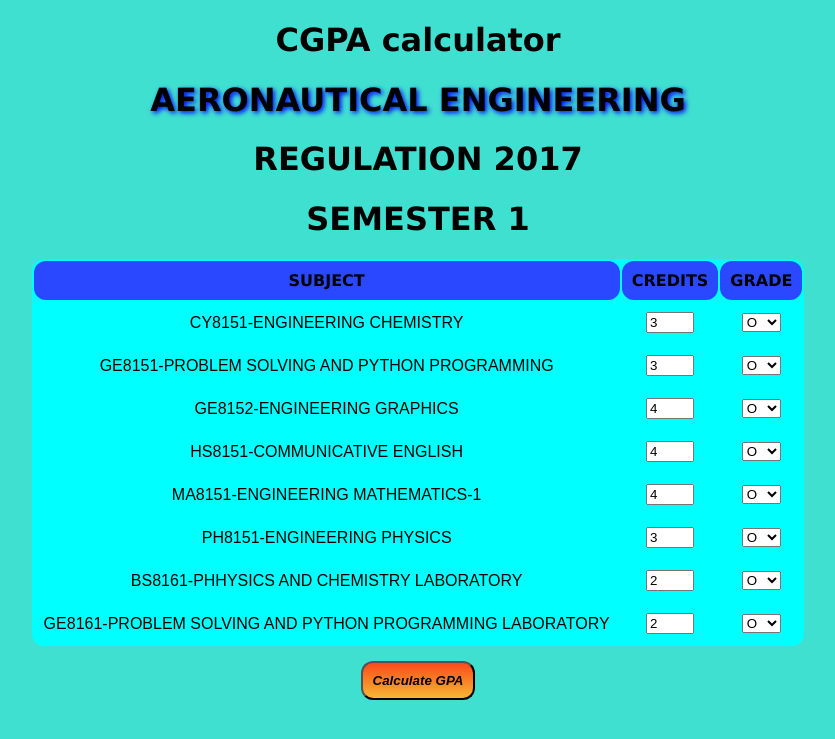
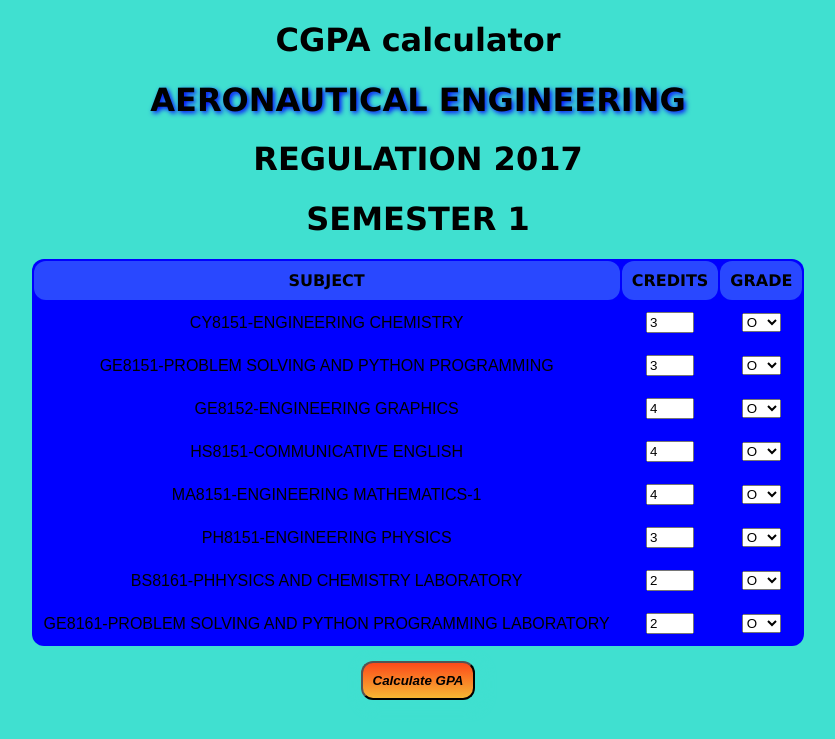
Before and after one commit to AjayRangarajan/getcgpa, a Flask app: a page that uses templates/aero_sem1.html in a window 1280 px wide. Shown: the top 739 px of the page, without its empty margins (230-1065 px from the left). Run offline with Flask 2, Linux system fonts and the light colour scheme.

Commit message:
added blue color to the table

```diff
--- a/static/style.css
+++ b/static/style.css
@@ -175,7 +175,7 @@ table tr td input[type='text']{
 }
 
 .body-table-container table{
-    background-color: cyan;
+    background-color: blue;
 }
 
 /*
```
